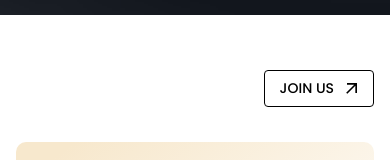
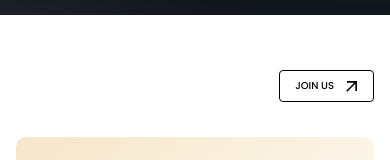
Before and after one commit to ArtisticJewellers/nfjlabs-website, a React (Create React App) app: page / in a window 390 px wide. Shown: the part 990-1150 px from the top of the page. Built offline with nearby package versions, Linux system fonts and the light colour scheme.

Commit message:
make the out arrow responsive

```diff
--- a/src/components/common/OutArrowBtn.js
+++ b/src/components/common/OutArrowBtn.js
@@ -5,7 +5,7 @@ const OutArrowBtn = ({ label }) => {
   return (
     <>
       <Button
-        sx={{ color: "black", borderColor: "black" }}
+        sx={{ color: "black", borderColor: "black", fontSize:{xs:"10px", sm:"15px", md:"19px"} }}
         variant="outlined"
         endIcon={<ArrowOutwardIcon />}
       >
```
